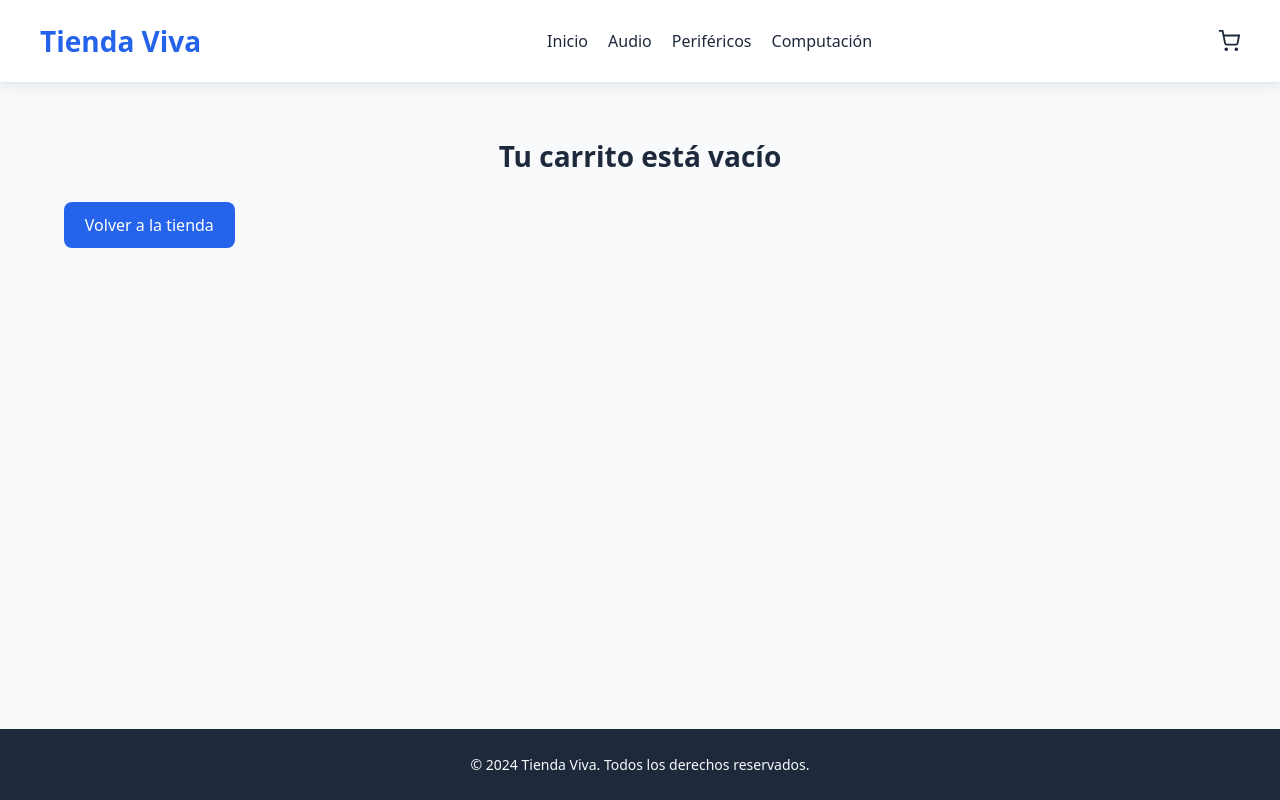
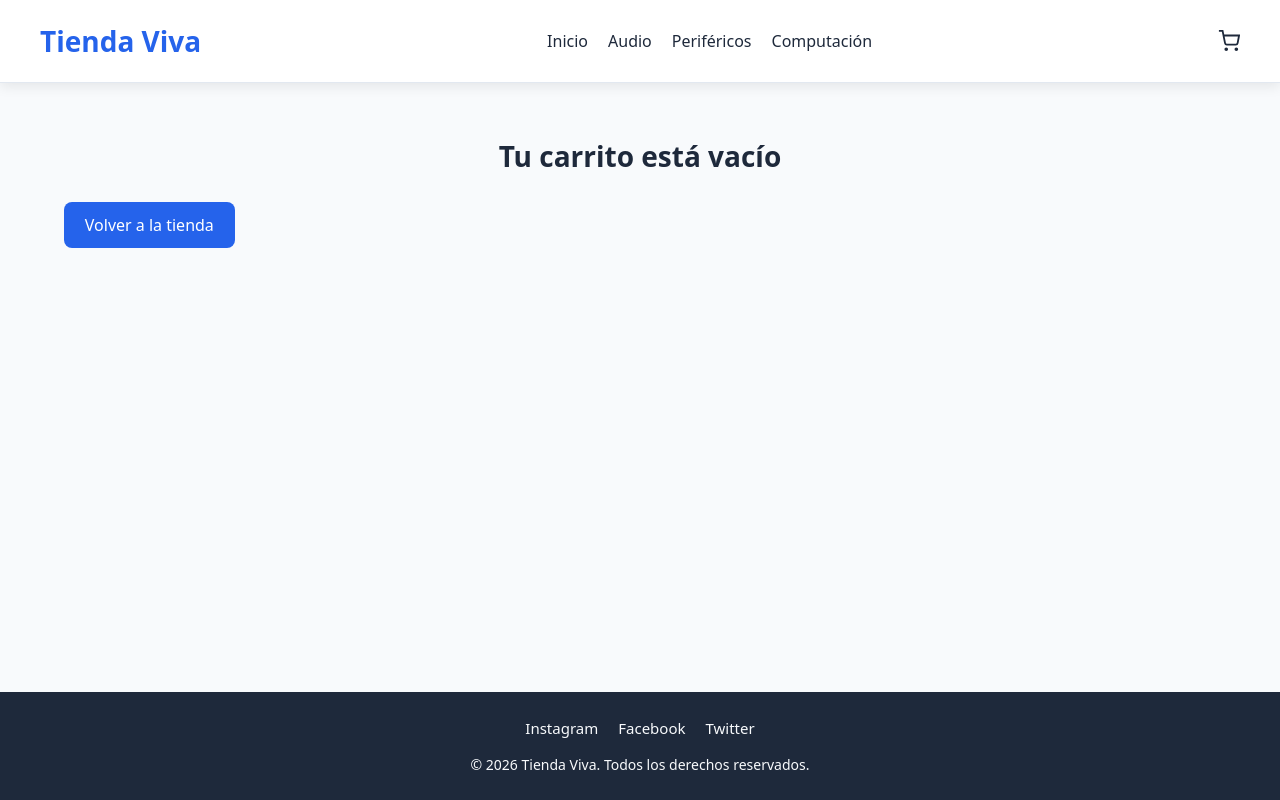
Before and after one commit to alejandrolijoi/tienda-viva, a React (Vite) app in the folder tienda-viva/: page /cart in a window 1280 px wide. Built offline with nearby package versions, Linux system fonts and the light colour scheme.

Commit message:
feat (footer) agregamos redes sociales

```diff
--- a/tienda-viva/index.html
+++ b/tienda-viva/index.html
@@ -1,10 +1,10 @@
 <!doctype html>
-<html lang="en">
+<html lang="es">
   <head>
     <meta charset="UTF-8" />
     <link rel="icon" type="image/svg+xml" href="/favicon.svg" />
     <meta name="viewport" content="width=device-width, initial-scale=1.0" />
-    <title>tienda-viva</title>
+    <title>Tienda Viva</title>
   </head>
   <body>
     <div id="root"></div>
--- a/tienda-viva/src/components/Footer/Footer.css
+++ b/tienda-viva/src/components/Footer/Footer.css
@@ -8,4 +8,20 @@
 
 .footer p {
   font-size: 14px;
+  margin-top: 15px;
 }
+
+.redes {
+  display: flex;
+  justify-content: center;
+  gap: 20px;
+}
+
+.redes a {
+  color: var(--bg);
+  font-size: 15px;
+}
+
+.redes a:hover {
+  color: var(--primary);
+}
--- a/tienda-viva/src/components/Footer/Footer.jsx
+++ b/tienda-viva/src/components/Footer/Footer.jsx
@@ -1,9 +1,14 @@
 import "./Footer.css";
 
 export const Footer = () => {
-    return (
-        <footer className="footer">
-            <p>&copy; 2024 Tienda Viva. Todos los derechos reservados.</p>
-        </footer>
-    );
+  return (
+    <footer className="footer">
+      <div className="redes">
+        <a href="https://instagram.com/tienda-viva" target="_blank">Instagram</a>
+        <a href="https://facebook.com/tienda-viva" target="_blank">Facebook</a>
+        <a href="https://x.com/tienda-viva" target="_blank">Twitter</a>
+      </div>
+      <p>&copy; 2026 Tienda Viva. Todos los derechos reservados.</p>
+    </footer>
+  );
 };
```
